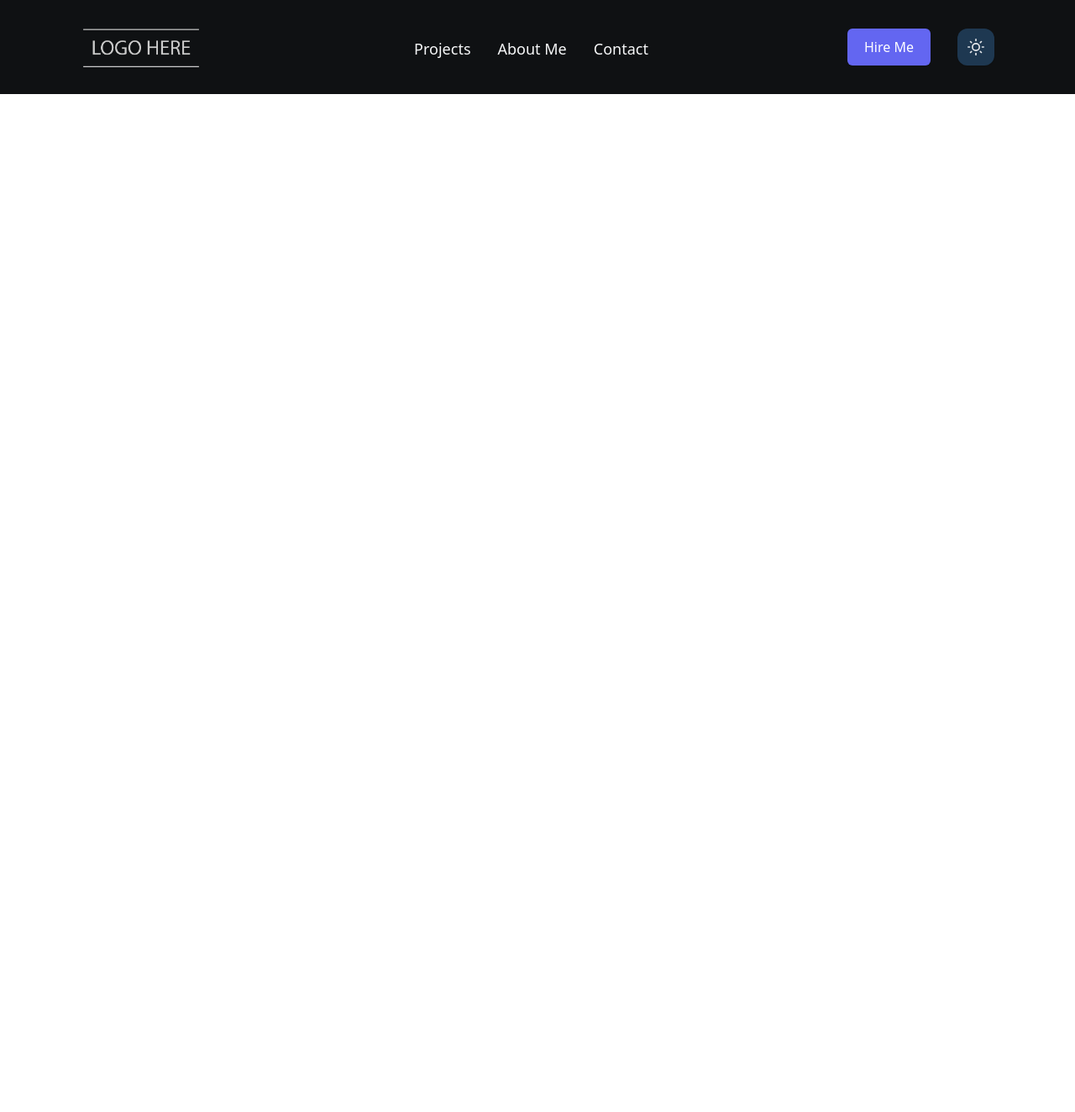
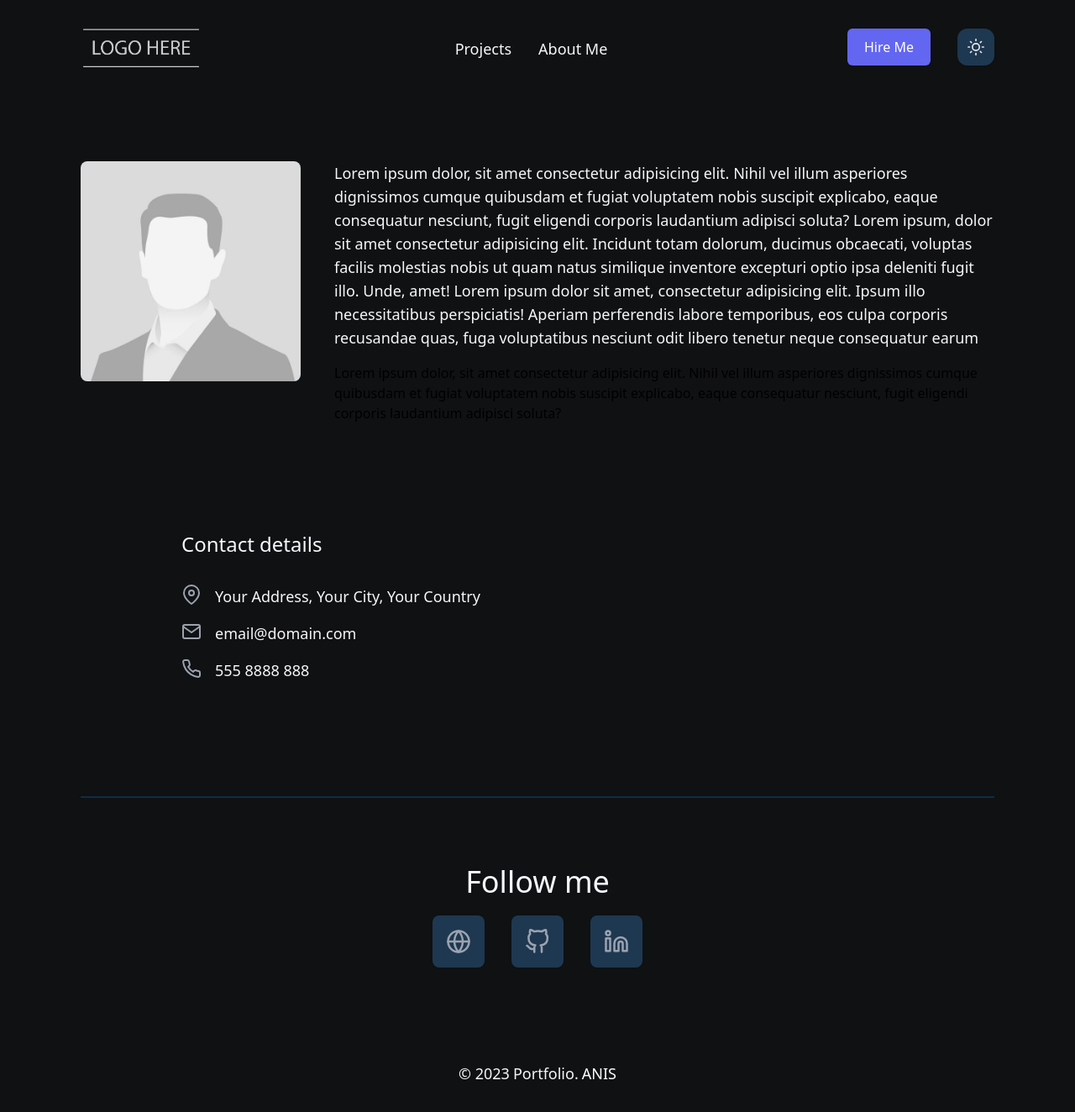
Before and after one commit to AnisGhub/portfolio, a React (Create React App) app: page /about in a window 1280 px wide. Shown: the whole page at 84% size. Before the commit the page ends 800 px from the top, so only its background shows below. Built offline with nearby package versions, Linux system fonts and the light colour scheme.

Commit message:
work on footer and Aboutme

```diff
--- a/src/App.js
+++ b/src/App.js
@@ -3,6 +3,9 @@ import './App.css';
 import { BrowserRouter, Route, Routes } from 'react-router-dom';
 import Home from './pages/Home';
 import Header from './components/layout/Header';
+import Footer from './components/layout/Footer';
+import Projects from './pages/Projects';
+import About from './pages/AboutMe';
 
 function App() {
   return (
@@ -11,7 +14,10 @@ function App() {
         <Header />
         <Routes>
           <Route path="/" element={<Home />} />
+          <Route path="projects" element={<Projects />} />
+          <Route path="/about" element={<About />} />
         </Routes>
+        <Footer />
       </div>
     </BrowserRouter>
   );
--- /dev/null
+++ b/src/components/layout/Footer.jsx
@@ -0,0 +1,52 @@
+import React from 'react';
+import { FiGithub, FiLinkedin, FiGlobe } from 'react-icons/fi';
+import FooterCopyright from './FooterCopyright';
+
+const socialLinks = [
+  {
+    id: 1,
+    icon: <FiGlobe />,
+    url: 'https://github.com/AnisGhub',
+  },
+  {
+    id: 2,
+    icon: <FiGithub />,
+    url: 'https://github.com/AnisGhub',
+  },
+  {
+    id: 3,
+    icon: <FiLinkedin />,
+    url: 'https://www.linkedin.com/in/anisl/',
+  },
+];
+
+function Footer() {
+  return (
+    <div className="container mx-auto">
+      <div className="pt-20 sm:pt-30 pb-8 mt-20 border-t-2 border-primary-light dark:border-secondary-dark">
+        {/* Footer social links */}
+        <div className="font-general-regular flex flex-col justify-center items-center mb-12 sm:mb-28">
+          <p className="text-3xl sm:text-4xl text-primary-dark dark:text-primary-light mb-5">
+            Follow me
+          </p>
+          <ul className="flex gap-4 sm:gap-8">
+            {socialLinks.map((link) => (
+              <a
+                href={link.url}
+                target="__blank"
+                key={link.id}
+                className="text-gray-400 hover:text-indigo-500 dark:hover:text-indigo-400 cursor-pointer rounded-lg bg-gray-50 dark:bg-ternary-dark hover:bg-gray-100 shadow-sm p-4 duration-300"
+              >
+                <i className="text-xl sm:text-2xl md:text-3xl">{link.icon}</i>
+              </a>
+            ))}
+          </ul>
+        </div>
+
+        <FooterCopyright />
+      </div>
+    </div>
+  );
+}
+
+export default Footer;
--- /dev/null
+++ b/src/components/layout/FooterCopyright.jsx
@@ -0,0 +1,28 @@
+import React from 'react';
+
+function FooterCopyright() {
+  return (
+    <div className="font-general-regular flex justify-center items-center text-center">
+      <div className="text-lg text-ternary-dark dark:text-ternary-light">
+        &copy; {new Date().getFullYear()}
+        <a
+          href="https://github.com/AnisGhub/portfolio"
+          target="__blank"
+          className="hover:underline hover:text-indigo-600 dark:hover:text-indigo-300 ml-1 duration-500"
+        >
+          Portfolio
+        </a>
+        .
+        <a
+          href="https://www.linkedin.com/in/anisl/"
+          target="__blank"
+          className="text-secondary-dark dark:text-secondary-light font-medium uppercase hover:underline hover:text-indigo-600 dark:hover:text-indigo-300 ml-1 duration-500"
+        >
+          Anis
+        </a>
+      </div>
+    </div>
+  );
+}
+
+export default FooterCopyright;
--- a/src/components/layout/Header.jsx
+++ b/src/components/layout/Header.jsx
@@ -91,13 +91,6 @@ function Header() {
             >
               About Me
             </NavLink>
-            <NavLink
-              to="/contact"
-              className="block text-left text-lg text-primary-dark dark:text-ternary-light hover:text-secondary-dark dark:hover:text-secondary-light  sm:mx-4 mb-2 sm:py-2 border-t-2 pt-3 sm:pt-2 sm:border-t-0 border-primary-light dark:border-secondary-dark"
-              aria-label="Contact"
-            >
-              Contact
-            </NavLink>
             <div className="border-t-2 pt-3 sm:pt-0 sm:border-t-0 border-primary-light dark:border-secondary-dark">
               <span
                 onClick={showHireMeModal}
@@ -124,13 +117,6 @@ function Header() {
               aria-label="About Me"
             >
               About Me
-            </NavLink>
-            <NavLink
-              to="/contact"
-              className="block text-left text-lg text-primary-dark dark:text-ternary-light hover:text-secondary-dark dark:hover:text-secondary-light  sm:mx-4 mb-2 sm:py-2"
-              aria-label="Contact"
-            >
-              Contact
             </NavLink>
           </div>
 
--- /dev/null
+++ b/src/pages/AboutMe.jsx
@@ -0,0 +1,71 @@
+import React from 'react';
+import { FiPhone, FiMapPin, FiMail } from 'react-icons/fi';
+import placeholderuser from '../images/placeholderuser.jpg';
+
+const contacts = [
+  {
+    id: 1,
+    name: 'Your Address, Your City, Your Country',
+    icon: <FiMapPin />,
+  },
+  {
+    id: 2,
+    name: 'email@domain.com',
+    icon: <FiMail />,
+  },
+  {
+    id: 3,
+    name: '555 8888 888',
+    icon: <FiPhone />,
+  },
+];
+function About() {
+  return (
+    <div className="container mx-auto">
+      <div className="block sm:flex sm:gap-10 mt-10 sm:mt-20">
+        <div className="w-full sm:w-1/4 mb-7 sm:mb-0">
+          <img src={placeholderuser} className="rounded-lg w-96" alt="" />
+        </div>
+        <div className="font-general-regular w-full sm:w-3/4 text-left">
+          <p className="mb-4 text-ternary-dark dark:text-ternary-light text-lg">
+            Lorem ipsum dolor, sit amet consectetur adipisicing elit. Nihil vel illum asperiores
+            dignissimos cumque quibusdam et fugiat voluptatem nobis suscipit explicabo, eaque
+            consequatur nesciunt, fugit eligendi corporis laudantium adipisci soluta? Lorem ipsum,
+            dolor sit amet consectetur adipisicing elit. Incidunt totam dolorum, ducimus obcaecati,
+            voluptas facilis molestias nobis ut quam natus similique inventore excepturi optio ipsa
+            deleniti fugit illo. Unde, amet! Lorem ipsum dolor sit amet, consectetur adipisicing
+            elit. Ipsum illo necessitatibus perspiciatis! Aperiam perferendis labore temporibus, eos
+            culpa corporis recusandae quas, fuga voluptatibus nesciunt odit libero tenetur neque
+            consequatur earum
+          </p>
+          <p>
+            Lorem ipsum dolor, sit amet consectetur adipisicing elit. Nihil vel illum asperiores
+            dignissimos cumque quibusdam et fugiat voluptatem nobis suscipit explicabo, eaque
+            consequatur nesciunt, fugit eligendi corporis laudantium adipisci soluta?
+          </p>
+        </div>
+      </div>
+      <div className="container mx-auto flex flex-col-reverse lg:flex-row py-5 lg:py-10 lg:mt-10">
+        <div className="w-full lg:w-1/2">
+          <div className="text-left max-w-xl px-6">
+            <h2 className="font-general-medium text-2xl text-primary-dark dark:text-primary-light mt-12 mb-8">
+              Contact details
+            </h2>
+            <ul className="font-general-regular">
+              {contacts.map((contact) => (
+                <li className="flex " key={contact.id}>
+                  <i className="text-2xl text-gray-500 dark:text-gray-400 mr-4">{contact.icon}</i>
+                  <span className="text-lg mb-4 text-ternary-dark dark:text-ternary-light">
+                    {contact.name}
+                  </span>
+                </li>
+              ))}
+            </ul>
+          </div>
+        </div>
+      </div>
+    </div>
+  );
+}
+
+export default About;
--- /dev/null
+++ b/src/pages/Projects.jsx
@@ -0,0 +1,15 @@
+import React from 'react';
+import ProjectsGrid from '../components/projects/ProjectsGrid';
+import { ProjectsProvider } from '../store/ProjectsContext';
+
+function Projects() {
+  return (
+    <ProjectsProvider>
+      <div className="container mx-auto">
+        <ProjectsGrid />
+      </div>
+    </ProjectsProvider>
+  );
+}
+
+export default Projects;
```
Also changed, not shown: src/images/placeholderuser.jpg (added), 1 other file (tests, documents, lock files or other folders).
